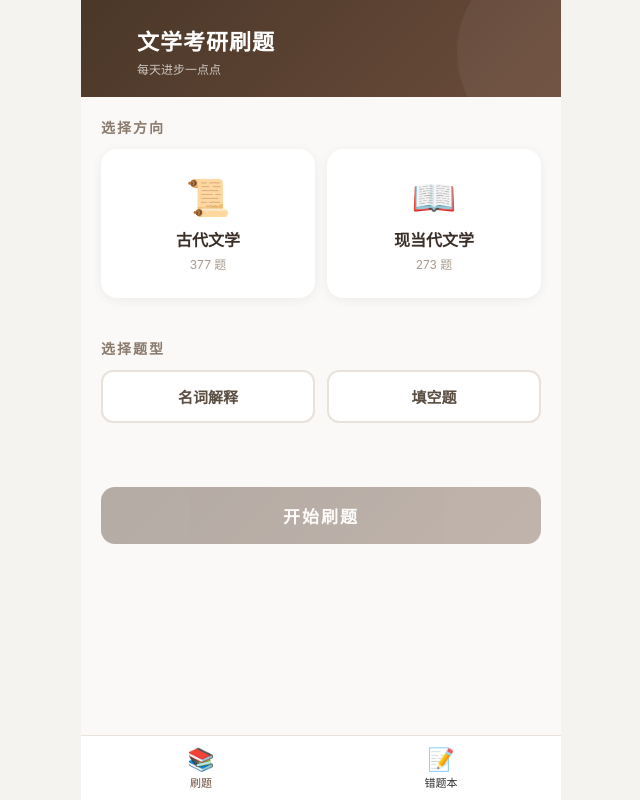
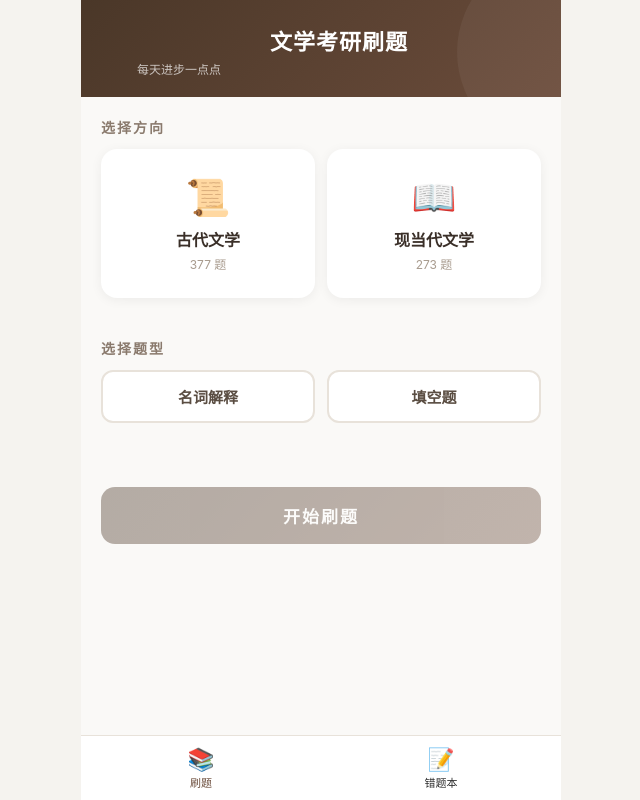
Before and after one commit to asengmori/-, a Vue app: page / in a window 1280 px wide. Shown: the whole page, without its empty margins (319-959 px from the left). Built offline with nearby package versions, Linux system fonts and the light colour scheme.

Commit message:
Center header title

```diff
--- a/src/App.vue
+++ b/src/App.vue
@@ -46,12 +46,6 @@ body {
   border-radius: 50%;
 }
 
-.header-title {
-  font-size: 22px;
-  font-weight: 700;
-  letter-spacing: 1px;
-}
-
 .header-subtitle {
   font-size: 12px;
   opacity: 0.7;
@@ -69,9 +63,17 @@ body {
   cursor: pointer;
   padding: 4px 8px;
   opacity: 0.8;
+  z-index: 2;
 }
 
 .back-btn:active { opacity: 1; }
+
+.header-title {
+  font-size: 22px;
+  font-weight: 700;
+  letter-spacing: 1px;
+  text-align: center;
+}
 
 /* Category Cards */
 .section {
```
Also changed, not shown: 1 other file (tests, documents, lock files or other folders).
